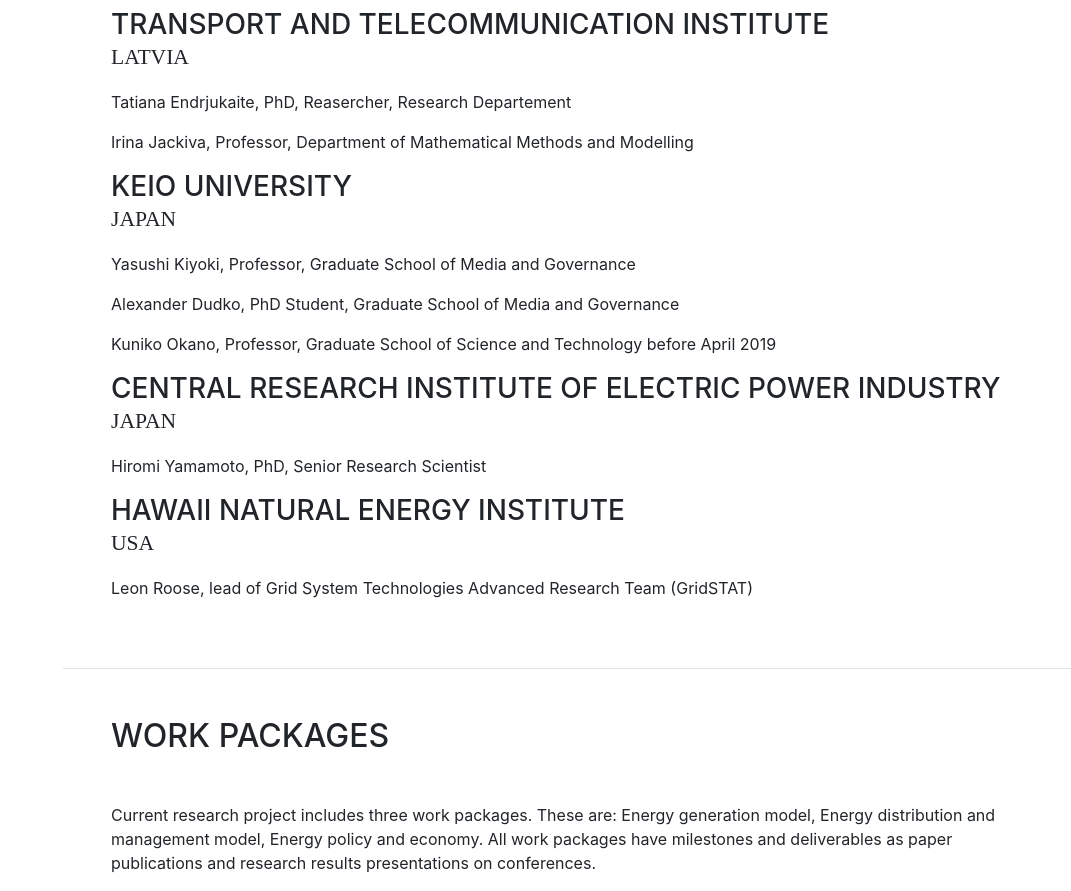
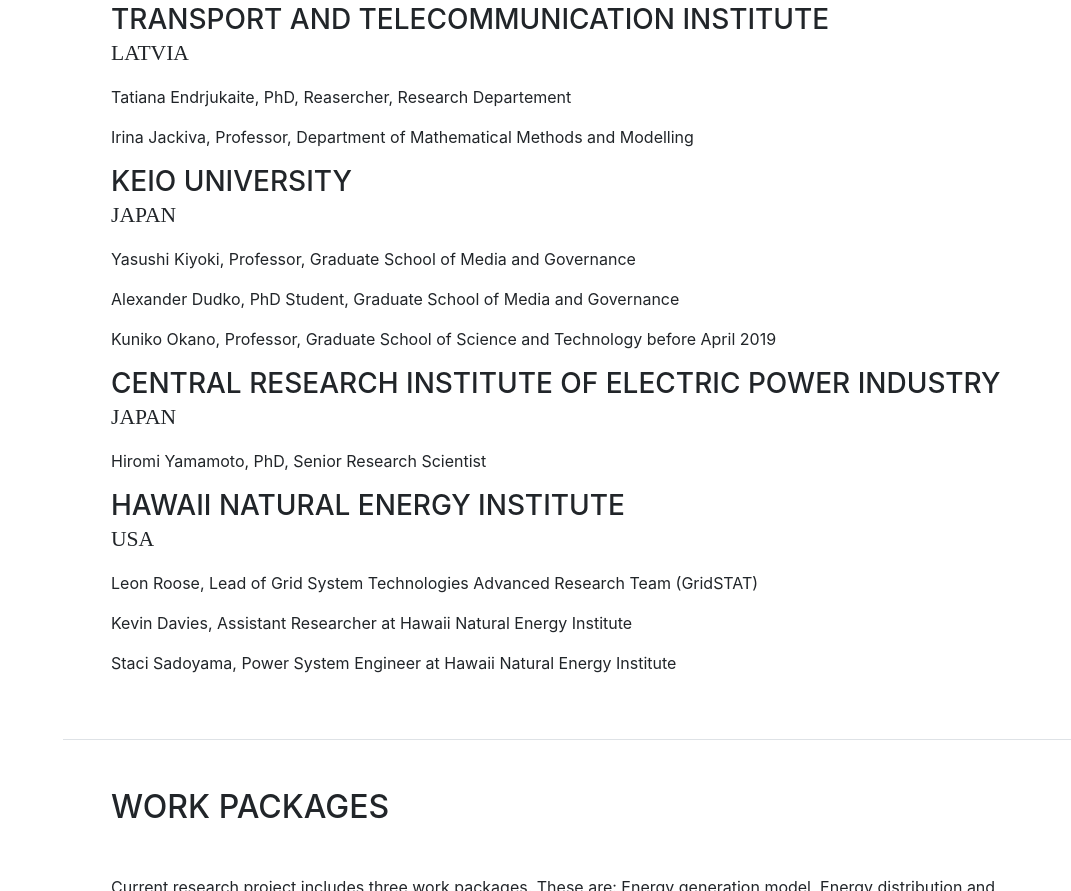
Before and after one commit to tatyna/Energy-project, a website with bundled scripts: page EnergyProjectWeb/index.html in a window 1280 px wide. Shown: the part 3045-3936 px from the top of the page, without its empty margins (209-1280 px from the left). Built offline with nearby package versions, Linux system fonts and the light colour scheme; a web font is replaced by a local one.

Commit message:
Added participants

```diff
--- a/EnergyProjectWeb/index.html
+++ b/EnergyProjectWeb/index.html
@@ -189,9 +189,6 @@
               <p>Tatiana Endrjukaite, PhD, Reasercher, Research Departement</p>
               <p>Irina Jackiva, Professor, Department of Mathematical Methods and Modelling</p>
             </div>
-            <!-- <div class="resume-date text-md-right">
-              <span class="text-primary">August 2006 - May 2010</span>
-            </div> -->
           </div>
 
           <div class="resume-item d-flex flex-column flex-md-row">
@@ -212,25 +209,19 @@
           <div class="resume-item d-flex flex-column flex-md-row">
             <div class="resume-content mr-auto">
               <h3 class="mb-0">Central Research Institute of Electric Power Industry</h3>
-              <!-- <div>Science and Technology campus</div>
-              <div>Shonan Fujisawa Campus</div>           -->
               <div class="subheading mb-3">Japan</div>
               <p>Hiromi Yamamoto, PhD, Senior Research Scientist </p>
             </div>
-            <!-- <div class="resume-date text-md-right">
-              <span class="text-primary">August 2002 - May 2006</span>
-            </div> -->
           </div>
 
           <div class="resume-item d-flex flex-column flex-md-row">
               <div class="resume-content mr-auto">
                 <h3 class="mb-0">Hawaii Natural Energy Institute</h3>
                 <div class="subheading mb-3">USA</div>
-                <p>Leon Roose, lead of Grid System Technologies Advanced Research Team (GridSTAT)</p>
+                <p>Leon Roose, Lead of Grid System Technologies Advanced Research Team (GridSTAT)</p>
+                <p>Kevin Davies, Assistant Researcher at Hawaii Natural Energy Institute</p>
+                <p>Staci Sadoyama, Power System Engineer at Hawaii Natural Energy Institute</p>
               </div>
-              <!-- <div class="resume-date text-md-right">
-                <span class="text-primary">August 2002 - May 2006</span>
-              </div> -->
             </div>
 
         </div>
```
